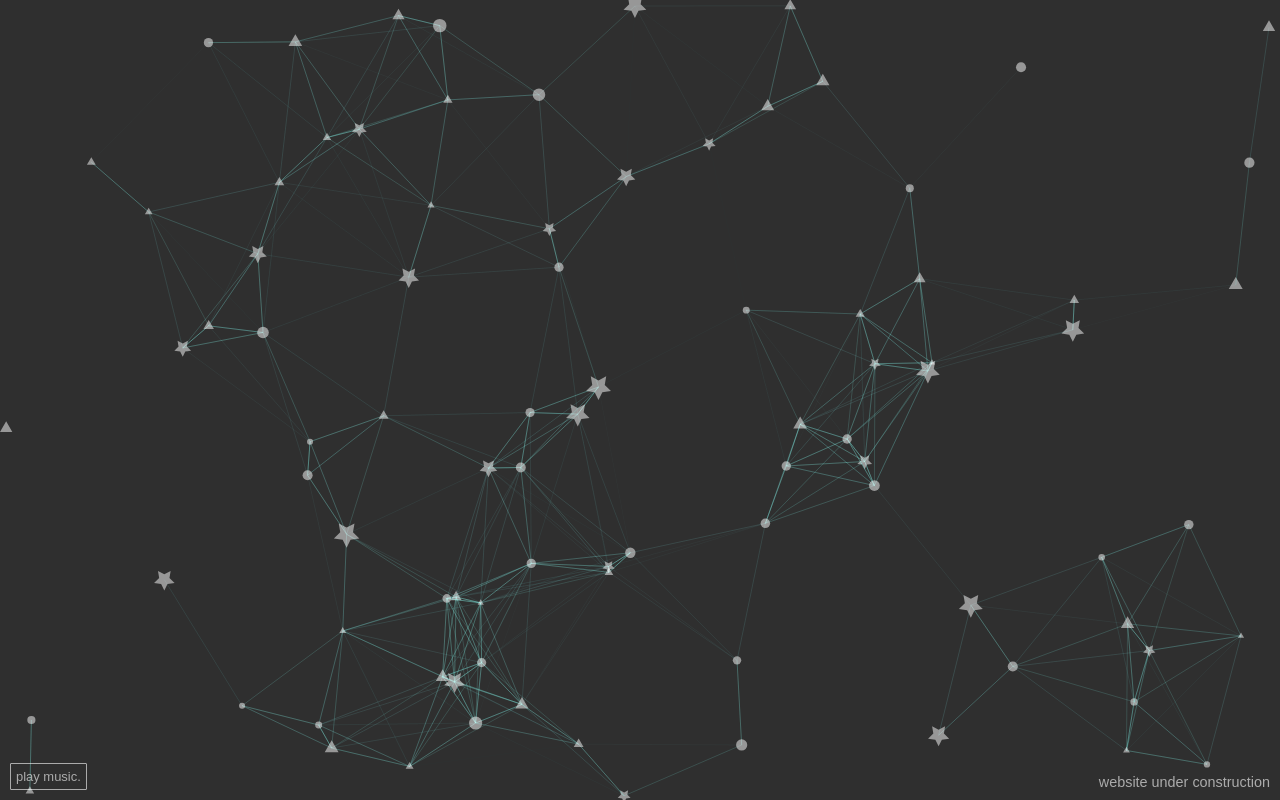
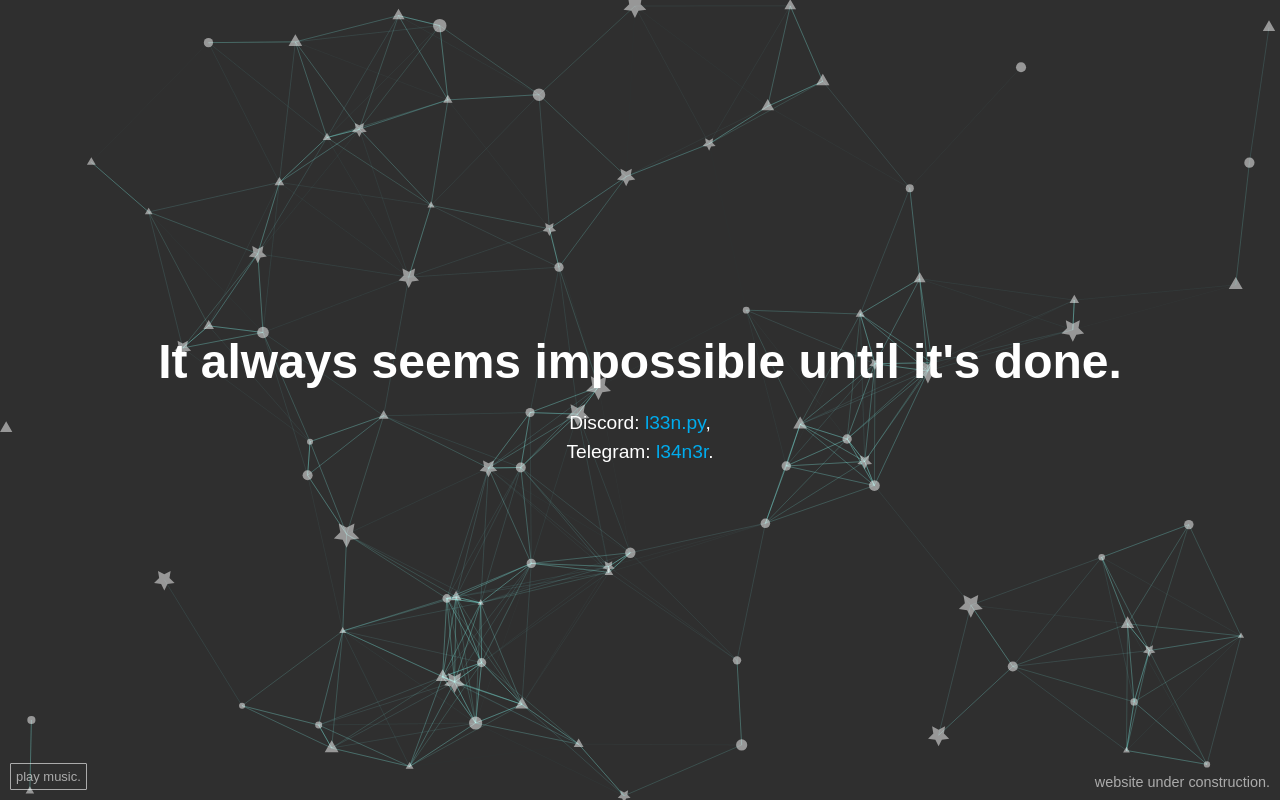
Before and after one commit to developortation/developortation.github.io, a plain HTML site: page index.html in a window 1280 px wide. Drawn offline with nearby package versions, Linux system fonts and the light colour scheme.

Commit message:
final update (i hope)

```diff
--- a/index.html
+++ b/index.html
@@ -20,13 +20,13 @@
             color: #ffffff;
             font-family: 'Arial', sans-serif;
             display: flex;
-            flex-direction: column;
             justify-content: center;
             align-items: center;
             text-align: center;
             overflow: hidden;
             cursor: url('assets/cross.png'), auto;
         }
+
 
         #tsparticles {
             position: absolute;
@@ -37,11 +37,15 @@
             z-index: 0;
         }
 
-        .animated-title {
+        /* Text content styles */
+        .content {
+            z-index: 1;
+            position: relative;
+        }
+
+        .main-message {
             font-size: 3em;
-            font-weight: bold;
             margin-bottom: 20px;
-            z-index: 2;
         }
 
         .sub-message {
@@ -88,8 +92,9 @@
             background-color: rgba(255, 255, 255, 0.2);
         }
 
+        /* Responsive adjustments */
         @media (max-width: 600px) {
-            .animated-title {
+            .main-message {
                 font-size: 2em;
             }
 
@@ -102,12 +107,15 @@
 <body>
     <div id="tsparticles"></div>
 
-    <p class="sub-message">
-        Discord: <a href="https://discord.com/channels/@me/1303056358844665969">l33n.py</a>,<br>
-        Telegram: <a href="https://t.me/l34n3r">l34n3r</a>.
-    </p>
+    <div class="content">
+        <h1 class="main-message" id="quote-display"></h1>
+        <p class="sub-message">
+            Discord: <a href="https://discord.com/channels/@me/1303056358844665969">l33n.py</a>,<br>
+            Telegram: <a href="https://t.me/l34n3r">l34n3r</a>.
+        </p>
+    </div>
 
-    <div class="bottom-right">website under construction</div>
+    <div class="bottom-right">website under construction.</div>
     <div class="bottom-left">
         <button class="play-button" id="playMusicButton">play music.</button>
     </div>
@@ -176,7 +184,7 @@
 
         const quotes = [
             "Life is 10% what happens to us and 90% how we react to it.",
-            "God is king.",
+            "Jesus is king.",
             "Patience is a virtue.",
             "Dream big and dare to fail.",
             "Strive for greatness.",
@@ -185,12 +193,13 @@
             "Success is not final; failure is not fatal: It is the courage to continue that counts.",
             "Don’t watch the clock; do what it does. Keep going.",
             "You are never too old to set another goal or to dream a new dream.",
-            "Keep your face always toward the sunshine—and shadows will fall behind you.",
+            "Keep your face always towards the sunshine—and shadows will fall behind you.",
             "Believe you can and you're halfway there.",
             "What we achieve inwardly will change outer reality.",
             "Simplicity is the ultimate sophistication.",
             "Do one thing every day that scares you.",
-            "It always seems impossible until it's done."
+            "It always seems impossible until it's done.",
+			"Türkiye + România = ❤"
         ];
 
         const randomQuote = quotes[Math.floor(Math.random() * quotes.length)];
@@ -204,18 +213,39 @@
             if (isPlaying) {
                 audio.pause();
                 isPlaying = false;
-                document.getElementById('playMusicButton').textContent = "Play Some Music";
+                document.getElementById('playMusicButton').textContent = "play music.";
             } else {
                 audio.play();
                 isPlaying = true;
-                document.getElementById('playMusicButton').textContent = "Stop Music";
+                document.getElementById('playMusicButton').textContent = "stop music.";
             }
         });
 
         audio.addEventListener('ended', () => {
             isPlaying = false;
-            document.getElementById('playMusicButton').textContent = "Play Some Music";
+            document.getElementById('playMusicButton').textContent = "play music.";
         });
+
+
     </script>
+	<script>
+    const tabTitleSequence = ["⠀", "l", "l3", "l34", "l34n", "l34n3", "l34n3r"];
+    let titleIndex = 0;
+    let reverse = false;
+
+    function animateTabTitle() {
+        document.title = tabTitleSequence[titleIndex];
+        if (!reverse) {
+            titleIndex++;
+            if (titleIndex === tabTitleSequence.length - 1) reverse = true;
+        } else {
+            titleIndex--;
+            if (titleIndex === 0) reverse = false;
+        }
+        setTimeout(animateTabTitle, 300);
+    }
+
+    animateTabTitle();
+</script>
 </body>
 </html>
```
